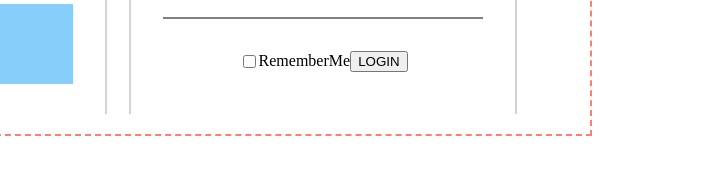
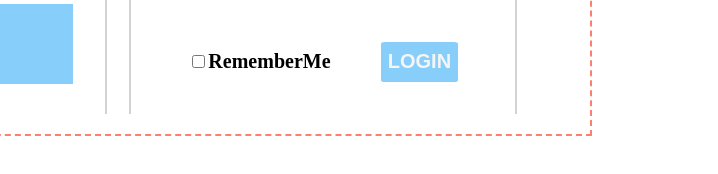
Before and after one commit to erikayanez/FlexBox-Login, a website: page src/index.html in a window 1280 px wide. Shown: the part 268-442 px from the top of the page, 562-1280 px from the left. Drawn offline with Linux system fonts and the light colour scheme; a web font is replaced by a local one.

Commit message:
container2 with elements in position

```diff
--- a/src/scss/main.scss
+++ b/src/scss/main.scss
@@ -70,12 +70,28 @@ body {
                 }
             }
             .end-buttons {
+                @include user-information ();
                 margin-top: 2rem;
                 display: flex;
-                justify-content: space-between;
+                justify-content: space-around;
                 align-items: center;
-                .checkbox-button, .login-button  {
-                    display: flex;
+                border-bottom: none;
+                .checkbox-button {
+                    font-weight: 900;
+                    font-size: 20px;
+                }
+                .login-button {
+
+                    input {
+                        width: 6vw;
+                        height: 5vh;
+                        background-color: lightskyblue;
+                        border-radius: 5%;
+                        border: none;
+                        color: whitesmoke;
+                        font-weight: 900;
+                        font-size: 20px;
+                    }
                 }
             }
         }
```
Also changed, not shown: src/styles/main.css, 1 other file.
